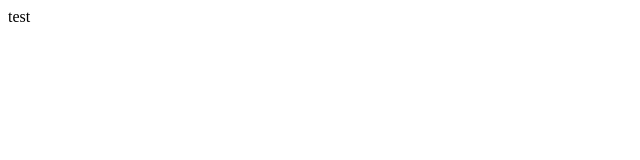
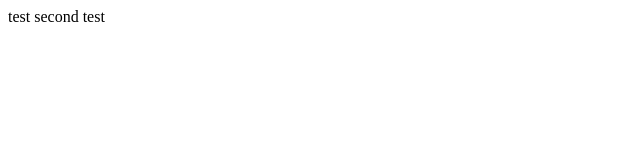
Before and after one commit to danialnia02/musicfolder, a plain HTML site: page index.html in a window 1280 px wide. Shown: the full height of the page, 0-640 px from the left. Drawn offline with Linux system fonts and the light colour scheme.

Commit message:
second version

```diff
--- a/index.html
+++ b/index.html
@@ -2,6 +2,7 @@
 
 <body>
     test
+    second test
 </body>
 
 </html>
```
